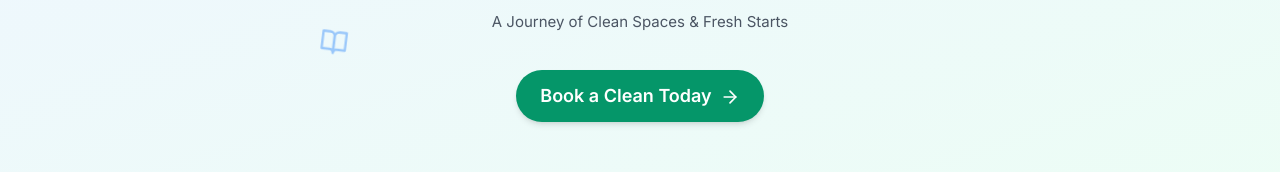
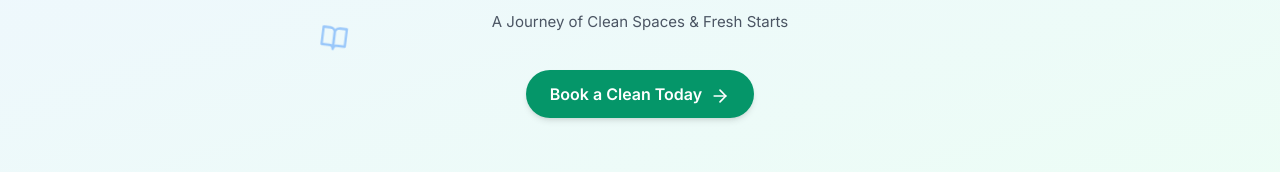
Before and after one commit to ShubhamKhunt1872003/Wipely, a React (Vite) app: page /blog in a window 1280 px wide. Shown: the part 282-454 px from the top of the page. Built offline with nearby package versions, Linux system fonts and the light colour scheme.

Commit message:
Standardize button text size across website

```diff
--- a/src/index.css
+++ b/src/index.css
@@ -61,11 +61,11 @@ html {
 
 /* Button hover effects */
 .btn-primary {
-  @apply bg-emerald-600 hover:bg-emerald-700 text-white px-6 py-3 rounded-full font-semibold transition-all duration-300 shadow-md hover:shadow-lg transform hover:scale-105;
+  @apply bg-emerald-600 hover:bg-emerald-700 text-white px-6 py-3 rounded-full font-semibold text-base transition-all duration-300 shadow-md hover:shadow-lg transform hover:scale-105;
 }
 
 .btn-secondary {
-  @apply bg-white text-emerald-600 border-2 border-emerald-600 hover:bg-emerald-600 hover:text-white px-6 py-3 rounded-full font-semibold transition-all duration-300;
+  @apply bg-white text-emerald-600 border-2 border-emerald-600 hover:bg-emerald-600 hover:text-white px-6 py-3 rounded-full font-semibold text-base transition-all duration-300;
 }
 
 /* Card hover effects */
```
